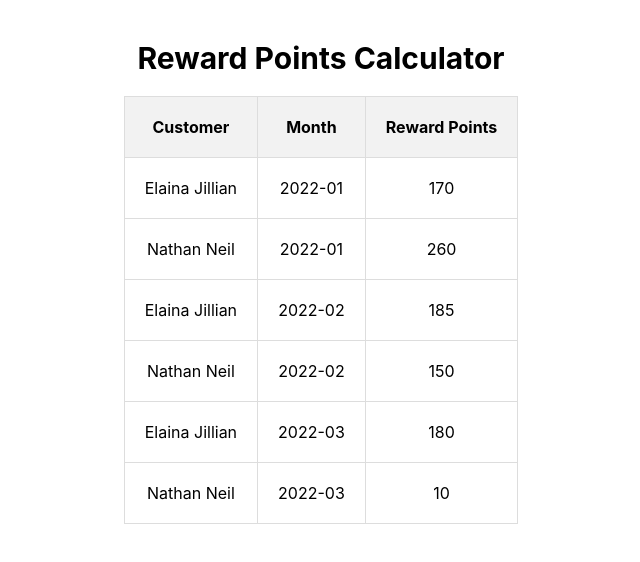
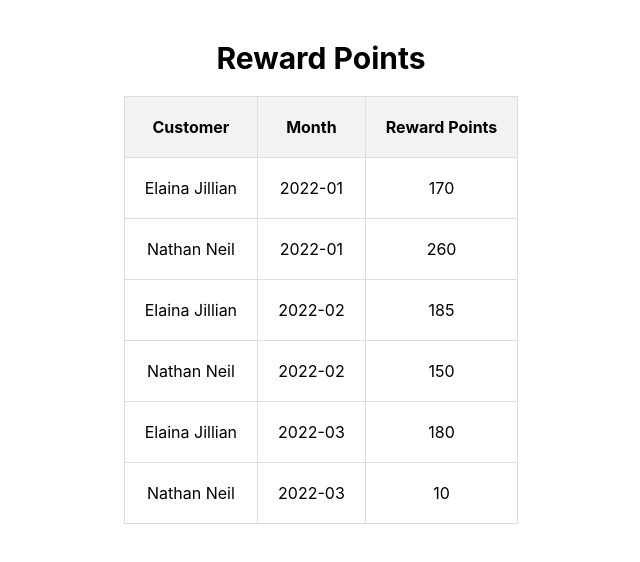
Before and after one commit to eowdeveloper/code-problems, a React (Create React App) app in the folder rewards-program/: page / in a window 1280 px wide. Shown: the top 562 px of the page, without its empty margins (319-959 px from the left). Built offline with nearby package versions, Linux system fonts and the light colour scheme; data requests are answered from the project's data file; the HTML template or start-up script is replaced by a standard one.

Commit message:
completed

```diff
--- a/rewards-program/src/components/RewardsProgram.js
+++ b/rewards-program/src/components/RewardsProgram.js
@@ -15,7 +15,7 @@ export default function RewardsProgram() {
         console.error("Error fetching transactions:", error);
         setTransactions([]);
       });
-  }, );
+  }, []); // run on the first render
 
   useEffect(() => {
     const calculateRewards = (transactions) => {
@@ -76,7 +76,7 @@ export default function RewardsProgram() {
 
   return (
     <div>
-      <h1>Reward Points Calculator</h1>
+      <h1>Reward Points</h1>
       {transactions.length === 0 ? (
         <p className="loading">Loading...</p>
       ) : (
```
Also changed, not shown: 1 other file (tests, documents, lock files or other folders).
